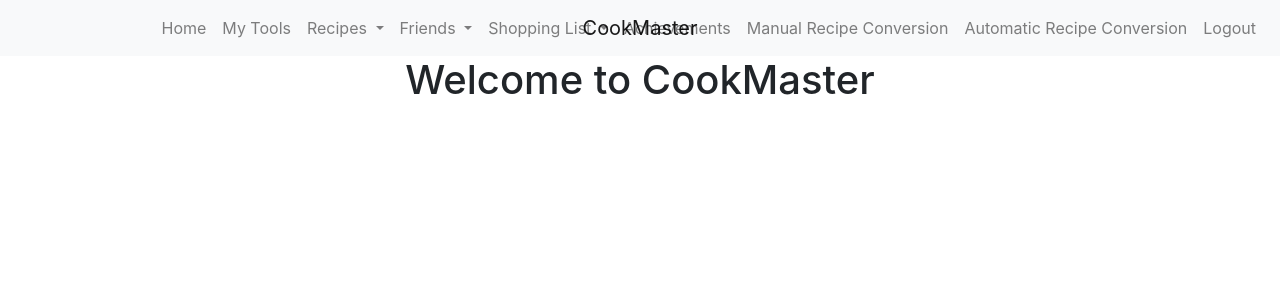
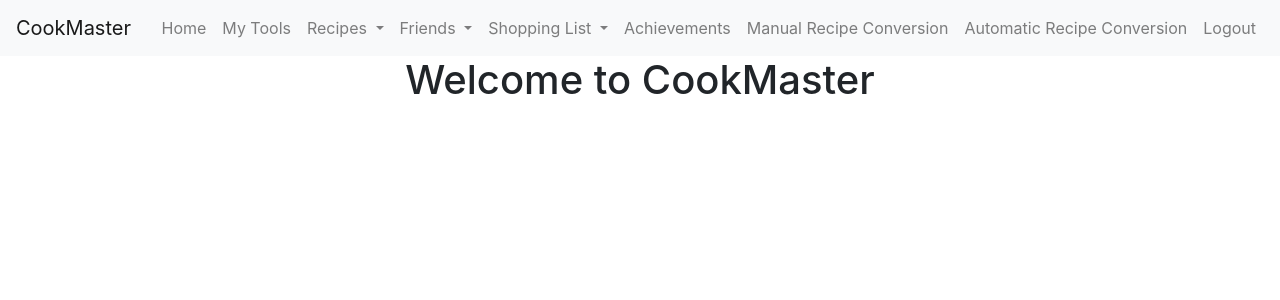
Before and after one commit to heinyarzar09/CE301_Indiv_Proj, a Flask app: page / in a window 1280 px wide. Shown: the top 300 px of the page. Run offline with Flask 3, Linux system fonts and the light colour scheme; the visitor is signed in with stand-in values (Sample User, id 1); some libraries are stand-ins or nearby versions.

Commit message:
minor bug fix

```diff
--- a/app/templates/admin_dashboard.html
+++ b/app/templates/admin_dashboard.html
@@ -3,6 +3,8 @@
 {% block title %}Admin Dashboard{% endblock %}
 
 {% block content %}
-<h1>Welcome to the Admin Dashboard</h1>
+<div class="container text-center">
+    <h1>Welcome to the Admin Dashboard</h1>
 <p>Here you can manage users, recipes, and site settings.</p>
+</div>
 {% endblock %}
--- a/app/templates/base.html
+++ b/app/templates/base.html
@@ -5,17 +5,10 @@
     <meta name="viewport" content="width=device-width, initial-scale=1.0">
     <title>{% block title %}{% endblock %}</title>
     <link rel="stylesheet" href="https://stackpath.bootstrapcdn.com/bootstrap/4.5.2/css/bootstrap.min.css">
-    <style>
-        .navbar-brand-centered {
-            position: absolute;
-            left: 50%;
-            transform: translateX(-50%);
-        }
-    </style>
 </head>
 <body>
     <nav class="navbar navbar-expand-lg navbar-light bg-light">
-        <a class="navbar-brand navbar-brand-centered" href="{{ url_for('user.index') }}">CookMaster</a>
+        <a class="navbar-brand" href="{{ url_for('user.index') }}">CookMaster</a>
         <button class="navbar-toggler" type="button" data-toggle="collapse" data-target="#navbarNav" aria-controls="navbarNav" aria-expanded="false" aria-label="Toggle navigation">
             <span class="navbar-toggler-icon"></span>
         </button>
```
Also changed, not shown: instance/database.db, 1 other file.
